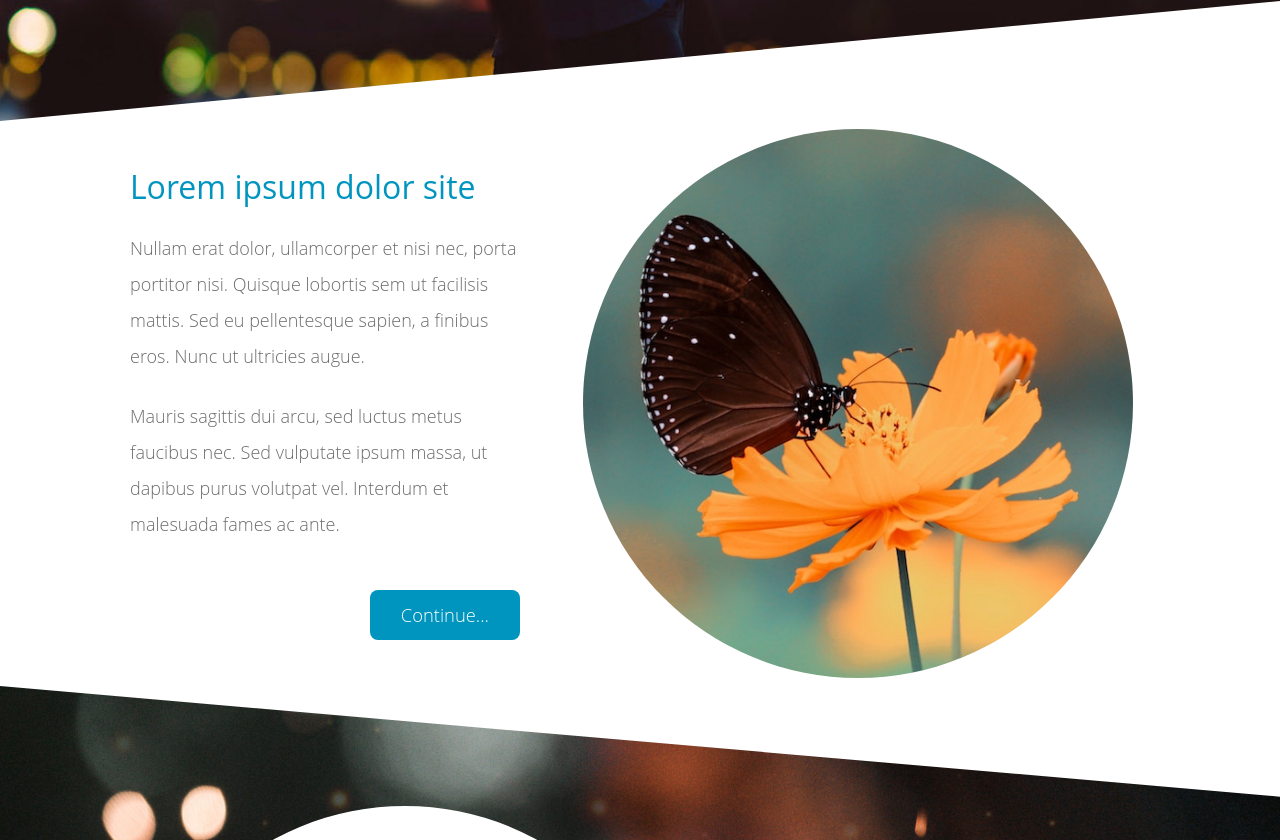
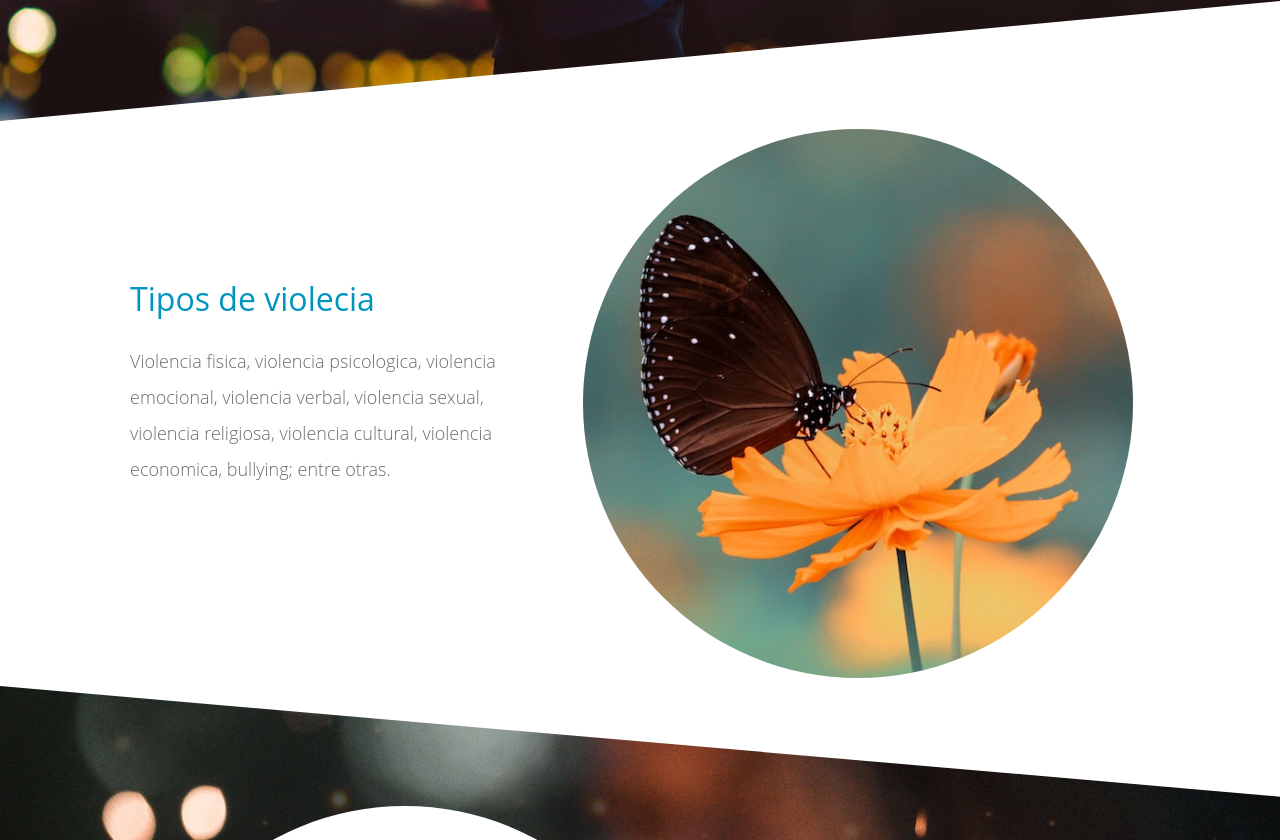
Before and after one commit to abriljanesar1/VIOLENCIA, a plain HTML site: page index.html in a window 1280 px wide. Shown: the part 629-1469 px from the top of the page. Drawn offline with Linux system fonts and the light colour scheme.

Commit message:
Update index.html

```diff
--- a/index.html
+++ b/index.html
@@ -42,13 +42,9 @@
             <div class="container">
                 <div class="row">
                     <div class="col-xl-5 col-lg-6 tm-flex-center-v tm-text-container tm-section-left">
-                        <h2 class="tm-color-secondary mb-4">Lorem ipsum dolor site</h2>
-                        <p class="mb-4">Nullam erat dolor, ullamcorper et nisi nec, porta portitor nisi. Quisque lobortis sem ut facilisis
-                            mattis. Sed eu pellentesque sapien, a finibus eros. Nunc ut ultricies augue.</p>
-                        <p class="mb-5">Mauris sagittis dui arcu, sed luctus metus faucibus nec. Sed vulputate ipsum massa, ut dapibus purus
-                            volutpat vel. Interdum et malesuada fames ac ante.</p>
-                        <p class="text-right mb-0">
-                            <a href="#tm-section-3" class="btn tm-btn-secondary">Continue...</a>
+                        <h2 class="tm-color-secondary mb-4">Tipos de violecia</h2>
+                        <p class="mb-4">Violencia fisica, violencia psicologica, violencia emocional, violencia verbal, violencia sexual, violencia religiosa, violencia cultural, violencia economica, bullying; entre otras.</p>
+
                         </p>
                     </div>
                     <div class="col-xl-7 col-lg-6 tm-circle-img-container">
```
